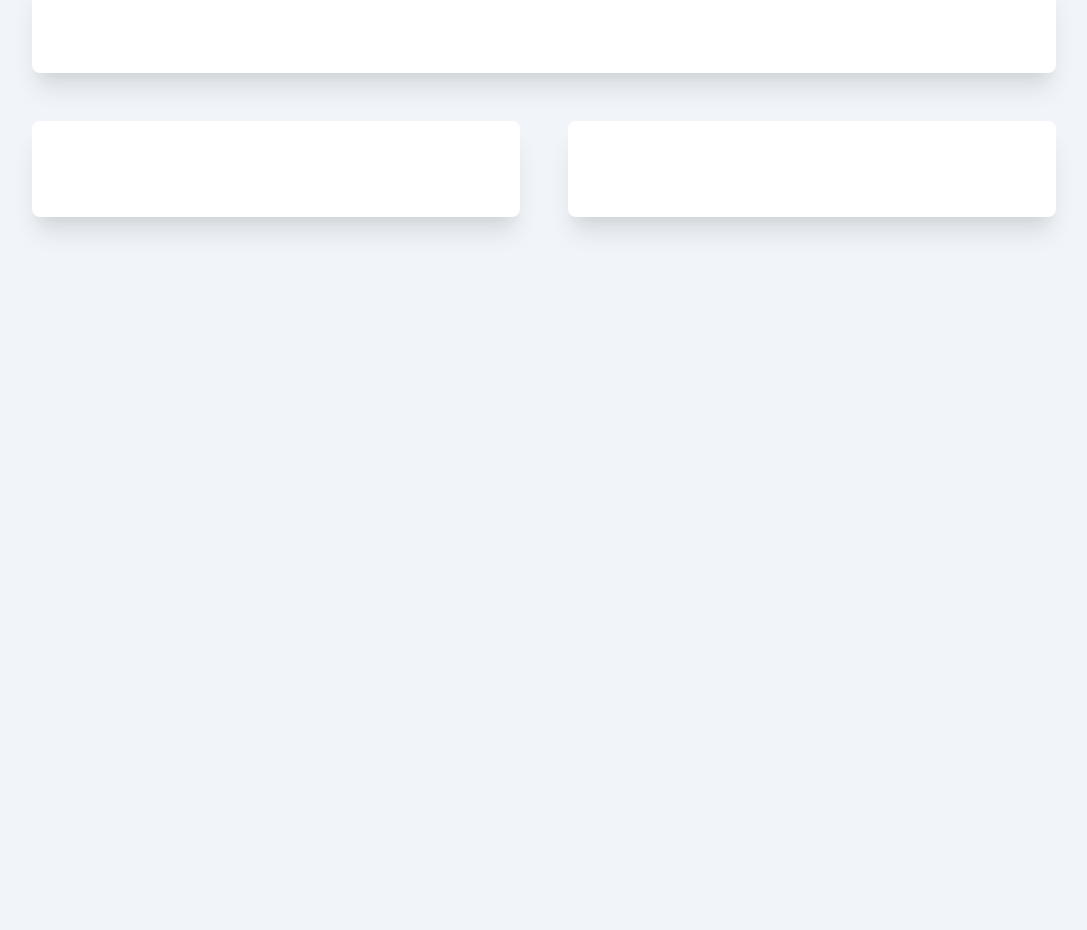
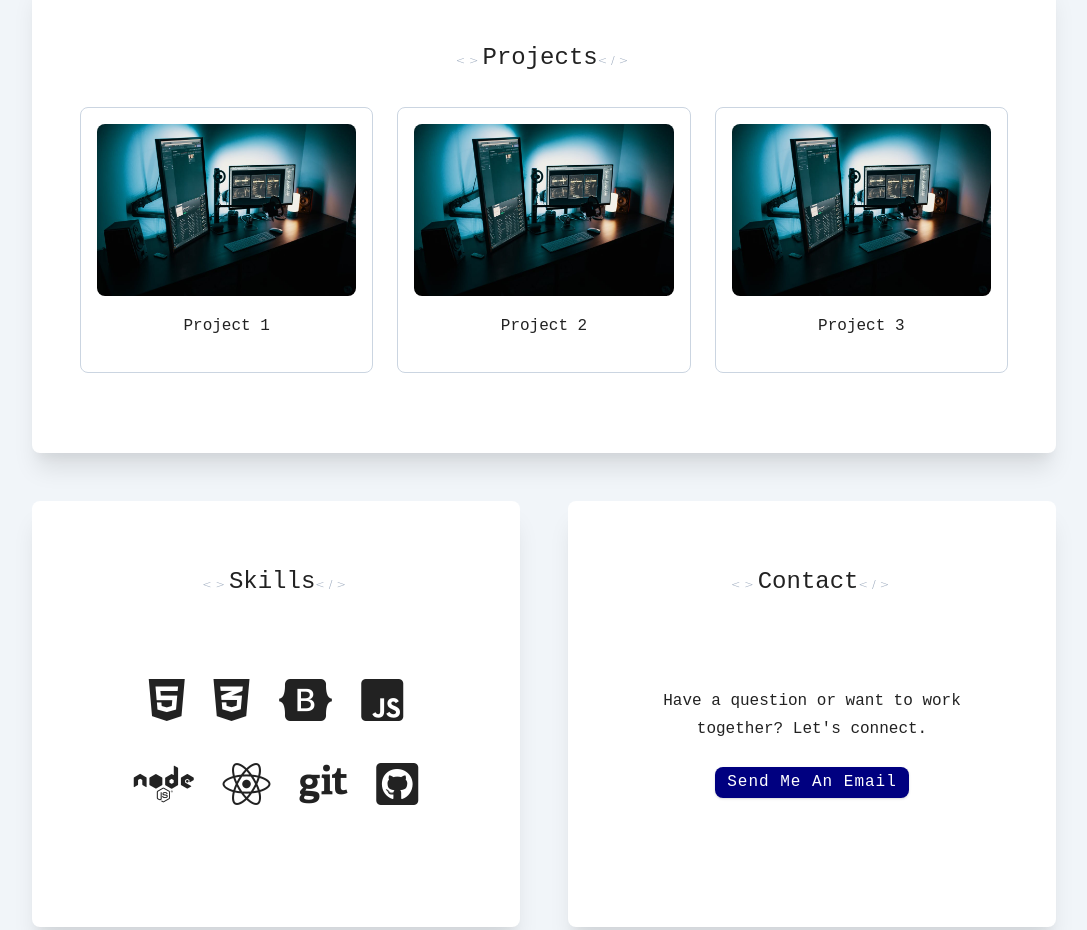
Before and after one commit to devinberkani/devin-berkani-portfolio-site, a plain HTML site: page index.html in a window 1280 px wide. Shown: the part 680-1610 px from the top of the page, without its empty margins (96-1183 px from the left). Before the commit the page ends 945 px from the top, so only its background shows below. Drawn offline with Linux system fonts and the light colour scheme.

Commit message:
complete portfolio layout

```diff
--- a/index.html
+++ b/index.html
@@ -4,7 +4,7 @@
     <meta charset="UTF-8" />
     <meta http-equiv="X-UA-Compatible" content="IE=edge" />
     <meta name="viewport" content="width=device-width, initial-scale=1.0" />
-    <title>Devin Berkani</title>
+    <title>Devin Berkani | Web Developer</title>
     <!-- normalize -->
     <link rel="stylesheet" href="./normalize.css" />
     <!-- font-awesome -->
@@ -64,6 +64,7 @@
         <div class="about-img">
           <img class="img" src="./devin-berkani.png" alt="" />
         </div>
+        <div>
         <p>
           <span class="tags">&lt;&gt;</span
           ><span class="section-title">about me</span
@@ -71,17 +72,66 @@
           Lorem ipsum dolor sit amet consectetur, adipisicing elit. Eaque modi
           temporibus asperiores dignissimos eligendi quam, rem voluptas
           similique aperiam sint?
+          <p>Have a question or want to work together?</p>
+        <button class="btn">send me an email</button>
         </p>
+        </div>
       </div>
 
       <!-- projects -->
-      <div class="projects"></div>
+      <div class="projects">
+        <p class="projects-title">
+          <span class="tags">&lt;&gt;</span
+          ><span class="section-title">projects</span
+          ><span class="tags">&lt;/&gt;</span><br />
+        </p>
+        <div class="project-cards">
+          <div class="card">
+            <img class="img" src="./computer.jpeg" alt="" />
+            <p>Project 1</p>
+          </div>
+          <div class="card">
+            <img class="img" src="./computer.jpeg" alt="" />
+            <p>Project 2</p>
+          </div>
+          <div class="card">
+            <img class="img" src="./computer.jpeg" alt="" />
+            <p>Project 3</p>
+          </div>
+        </div>
+      </div>
 
       <!-- skills -->
-      <div class="skills"></div>
+      <div class="skills">
+        <p class="skills-title">
+          <span class="tags">&lt;&gt;</span
+          ><span class="section-title">skills</span
+          ><span class="tags">&lt;/&gt;</span><br />
+        </p>
+        <div class="skills-icons">
+          <i class="fa-brands fa-html5"></i>
+          <i class="fa-brands fa-css3-alt"></i>
+          <i class="fa-brands fa-bootstrap"></i>
+          <i class="fa-brands fa-js-square"></i>
+          <i class="fa-brands fa-node"></i>
+          <i class="fa-brands fa-react"></i>
+          <i class="fa-brands fa-git"></i>
+          <i class="fa-brands fa-github-square"></i>
+        </div>
+      </div>
 
       <!-- contact -->
-      <div class="contact"></div>
+      <div class="contact">
+        <p class="contact-title">
+          <span class="tags">&lt;&gt;</span
+          ><span class="section-title">contact</span
+          ><span class="tags">&lt;/&gt;</span><br />
+        </p>
+        <div class="contact-info">
+        <p>Have a question or want to work together? Let's connect.</p>
+        <button class="btn">send me an email</button>
+        </div>
+      </div>
 
       <!-- <div class="grid-section-title"></div><span class="tags">&lt;&gt;</span
             ><span class="section-title">about me</span
--- a/main.css
+++ b/main.css
@@ -444,6 +444,42 @@ main {
   margin-bottom: 2em;
 }
 
+/* projects */
+
+.projects-title {
+  text-align: center;
+}
+
+.card {
+  border: 1px solid var(--grey-300);
+  border-radius: var(--borderRadius);
+  margin-bottom: 2em;
+  padding: 1em;
+}
+
+.card p {
+  text-align: center;
+  margin: 1em;
+}
+
+/* skills */
+
+.skills-title {
+  text-align: center;
+}
+
+.skills-icons {
+  font-size: 3em;
+  text-align: center;
+  margin: 1em;
+}
+
+/* contact */
+
+.contact {
+  text-align: center;
+}
+
 @media screen and (min-width: 800px) {
   main {
     grid-template-columns: 1fr 1fr;
@@ -468,15 +504,44 @@ main {
     margin-right: 3em;
   }
 
+  /* projects */
+
   .projects {
     grid-area: projects;
+    display: grid;
+    grid-template-columns: 1fr;
+    grid-template-rows: 1fr;
+    grid-template-areas:
+      'title'
+      'project';
   }
+
+  .projects-title {
+    grid-area: title;
+    margin: 0 auto;
+  }
+
+  .project-cards {
+    margin-top: 1em;
+    grid-area: project;
+    display: grid;
+    grid-template-columns: 1fr 1fr 1fr;
+    column-gap: 1.5em;
+  }
+
+  /* skills */
 
   .skills {
     grid-area: skills;
   }
 
+  /* contact */
+
   .contact {
     grid-area: contact;
   }
+
+  .contact-info {
+    padding-top: 3em;
+  }
 }
```
